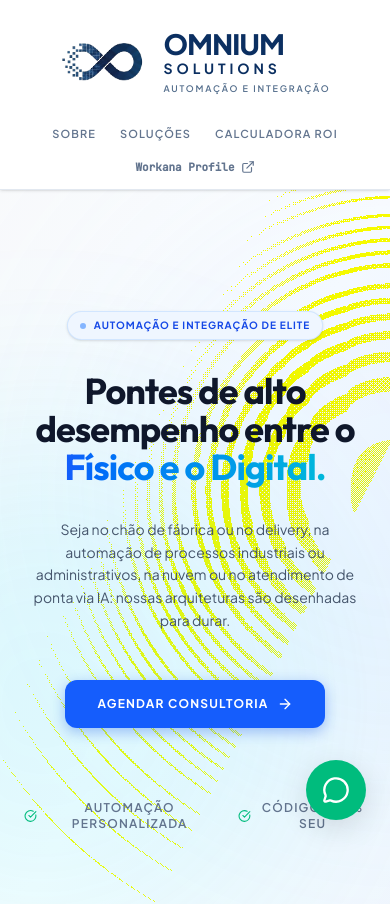
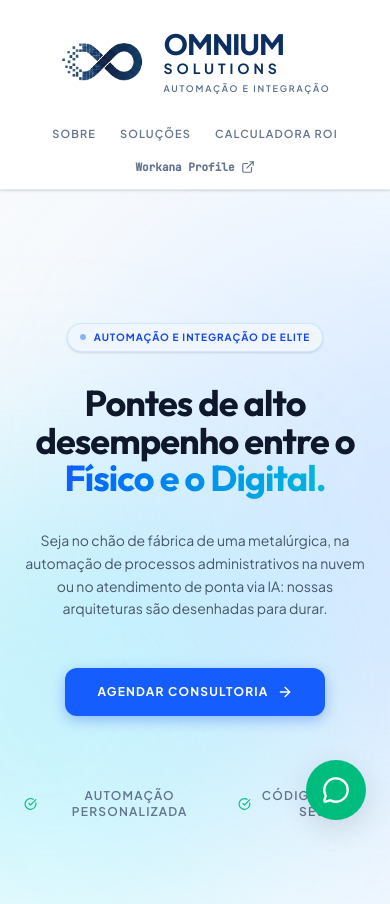
Before and after one commit to OmniumSolutions/Omnium, a React (Vite) app: page / in a window 390 px wide. Shown: the top 904 px of the page. Built offline with nearby package versions, Linux system fonts and the light colour scheme.

Commit message:
Otimização de desempenho (mobile travando)

```diff
--- a/src/App.tsx
+++ b/src/App.tsx
@@ -37,6 +37,7 @@ const FAQItem = ({ question, answer }: { question: string, answer: string }) =>
         className="overflow-hidden"
       >
         <p className="pt-4 text-sm text-slate-600 leading-relaxed">{answer}</p>
+
 </motion.div>
     </div>
   );
@@ -140,8 +141,10 @@ export default function App() {
       {/* Hero Section */}
       <section className="bg-gradient-to-br from-slate-50 via-white to-blue-50/50 grid grid-cols-1 lg:grid-cols-12 overflow-hidden border-b border-slate-200 relative min-h-[calc(100vh-80px)]">
         {/* Glow Effects */}
-        <motion.div animate={{ scale: [1, 1.05, 1], opacity: [0.4, 0.7, 0.4] }} transition={{ duration: 8, repeat: Infinity, ease: "easeInOut" }} className="absolute top-0 left-1/4 w-[600px] h-[600px] bg-blue-400/20 rounded-full blur-[120px] pointer-events-none"></motion.div>
-        <motion.div animate={{ scale: [1, 1.1, 1], opacity: [0.3, 0.6, 0.3] }} transition={{ duration: 10, repeat: Infinity, ease: "easeInOut", delay: 2 }} className="absolute bottom-0 right-1/4 w-[500px] h-[500px] bg-cyan-400/20 rounded-full blur-[100px] pointer-events-none"></motion.div>
+        <div className="absolute top-0 left-1/4 w-[600px] h-[600px] bg-blue-400/20 rounded-full blur-[120px] pointer-events-none">
+</div>
+        <div className="absolute bottom-0 right-1/4 w-[500px] h-[500px] bg-cyan-400/20 rounded-full blur-[100px] pointer-events-none">
+</div>
 
         {/* Left Column: Headline and Positioning */}
         <div className="lg:col-span-12 p-6 sm:p-12 lg:p-20 flex flex-col justify-center items-center text-center relative z-10">
@@ -154,6 +157,7 @@ export default function App() {
             <motion.div variants={fadeIn} className="inline-flex items-center gap-2 px-3 py-1.5 bg-blue-50 text-blue-700 border border-blue-200/60 text-[10px] font-bold uppercase tracking-widest rounded-full shadow-sm">
               <span className="w-1.5 h-1.5 rounded-full bg-blue-500 animate-pulse"></span>
               Automação e Integração de Elite
+
 </motion.div>
 
             <motion.h1 variants={fadeIn} className="text-4xl sm:text-5xl lg:text-[4.5rem] font-display font-bold leading-[1.05] tracking-tight text-slate-900">
@@ -162,7 +166,7 @@ export default function App() {
             </motion.h1>
 
             <motion.p variants={fadeIn} className="text-slate-600 text-sm sm:text-base leading-relaxed max-w-lg">
-              Seja no chão de fábrica ou no delivery, na automação de processos industriais ou administrativos, na nuvem ou no atendimento de ponta via IA: nossas arquiteturas são desenhadas para durar.
+              Seja no chão de fábrica de uma metalúrgica, na automação de processos administrativos na nuvem ou no atendimento de ponta via IA: nossas arquiteturas são desenhadas para durar.
             </motion.p>
 
             <motion.div variants={fadeIn} className="pt-4 flex flex-col sm:flex-row gap-4">
@@ -174,6 +178,7 @@ export default function App() {
                 <ArrowRight className="w-4 h-4 group-hover:translate-x-1 transition-transform" />
               </button>
 
+
 </motion.div>
 
             <motion.div variants={fadeIn} className="pt-10 flex items-center gap-6 text-xs font-semibold text-slate-500 uppercase tracking-widest">
@@ -183,7 +188,9 @@ export default function App() {
                <div className="flex items-center gap-2">
                  <CheckCircle className="w-4 h-4 text-emerald-500" /> Código 100% Seu
                </div>
+
 </motion.div>
+
 </motion.div>
         </div>
 
@@ -223,6 +230,7 @@ export default function App() {
               <ShieldCheck className="w-6 h-6 text-emerald-600" />
             </div>
           </div>
+
 </motion.div>
 
 
@@ -244,6 +252,7 @@ export default function App() {
           <p className="text-slate-600 text-sm sm:text-base">
             Reduza custos, automatize processos repetitivos e aumente suas vendas utilizando agentes de inteligência artificial multimodais que compreendem perfeitamente texto, áudio e imagem. Construímos arquiteturas blindadas contra falhas para a sua empresa.
           </p>
+
 </motion.div>
 
         {/* Services Bento Grid */}
@@ -274,6 +283,7 @@ export default function App() {
                 Solicitar projeto <ArrowRight className="w-3 h-3 transition-transform group-hover:translate-x-1" />
               </button>
             </div>
+
 </motion.div>
 
           {/* Card 2: Automação Inteligente (RPA & Scripts) */}
@@ -296,6 +306,7 @@ export default function App() {
                 Solicitar projeto <ArrowRight className="w-3 h-3 transition-transform group-hover:translate-x-1" />
               </button>
             </div>
+
 </motion.div>
 
           {/* Card 3: Integração de Sistemas */}
@@ -318,6 +329,7 @@ export default function App() {
                 Solicitar projeto <ArrowRight className="w-3 h-3 transition-transform group-hover:translate-x-1" />
               </button>
             </div>
+
 </motion.div>
 
           {/* Card 4: Automação Industrial, Automotiva & Residencial */}
@@ -340,6 +352,7 @@ export default function App() {
                 Solicitar projeto <ArrowRight className="w-3 h-3 transition-transform group-hover:translate-x-1" />
               </button>
             </div>
+
 </motion.div>
 
           {/* Card 5: Visão Computacional */}
@@ -362,6 +375,7 @@ export default function App() {
                 Solicitar projeto <ArrowRight className="w-3 h-3 transition-transform group-hover:translate-x-1" />
               </button>
             </div>
+
 </motion.div>
 
           {/* Card 6: Sistemas Customizados */}
@@ -385,7 +399,9 @@ export default function App() {
                 Solicitar projeto <ArrowRight className="w-3 h-3" />
               </button>
             </div>
+
 </motion.div>
+
 
 </motion.div>
       </section>
@@ -452,6 +468,7 @@ export default function App() {
                 Nossas automações não param de rodar na primeira mudança de layout de uma página web ou instabilidade de rede. Integramos rotinas robustas de log, e-mail de aviso em tempo real e re-tentativa transparente.
               </p>
             </div>
+
 </motion.div>
 
           <motion.div
@@ -540,6 +557,7 @@ export default function App() {
               </button>
             </div>
 
+
 </motion.div>
 
         </div>
@@ -624,6 +642,7 @@ export default function App() {
               <ExternalLink className="w-3.5 h-3.5" />
             </a>
           </div>
+
 </motion.div>
         </div>
 
@@ -780,6 +799,7 @@ export default function App() {
                   <div className="text-[10px] text-blue-600 font-mono animate-pulse tracking-widest uppercase bg-blue-50 py-2 rounded-lg max-w-xs mx-auto">
                     Enviando dados ao CRM integrado...
                   </div>
+
 </motion.div>
               ) : (
                 <form onSubmit={handleFormSubmit} className="space-y-5">
@@ -892,6 +912,7 @@ export default function App() {
               )}
             </div>
 
+
 </motion.div>
         </div>
       )}
```
Lines whose indentation alone changed are shown as unchanged.
